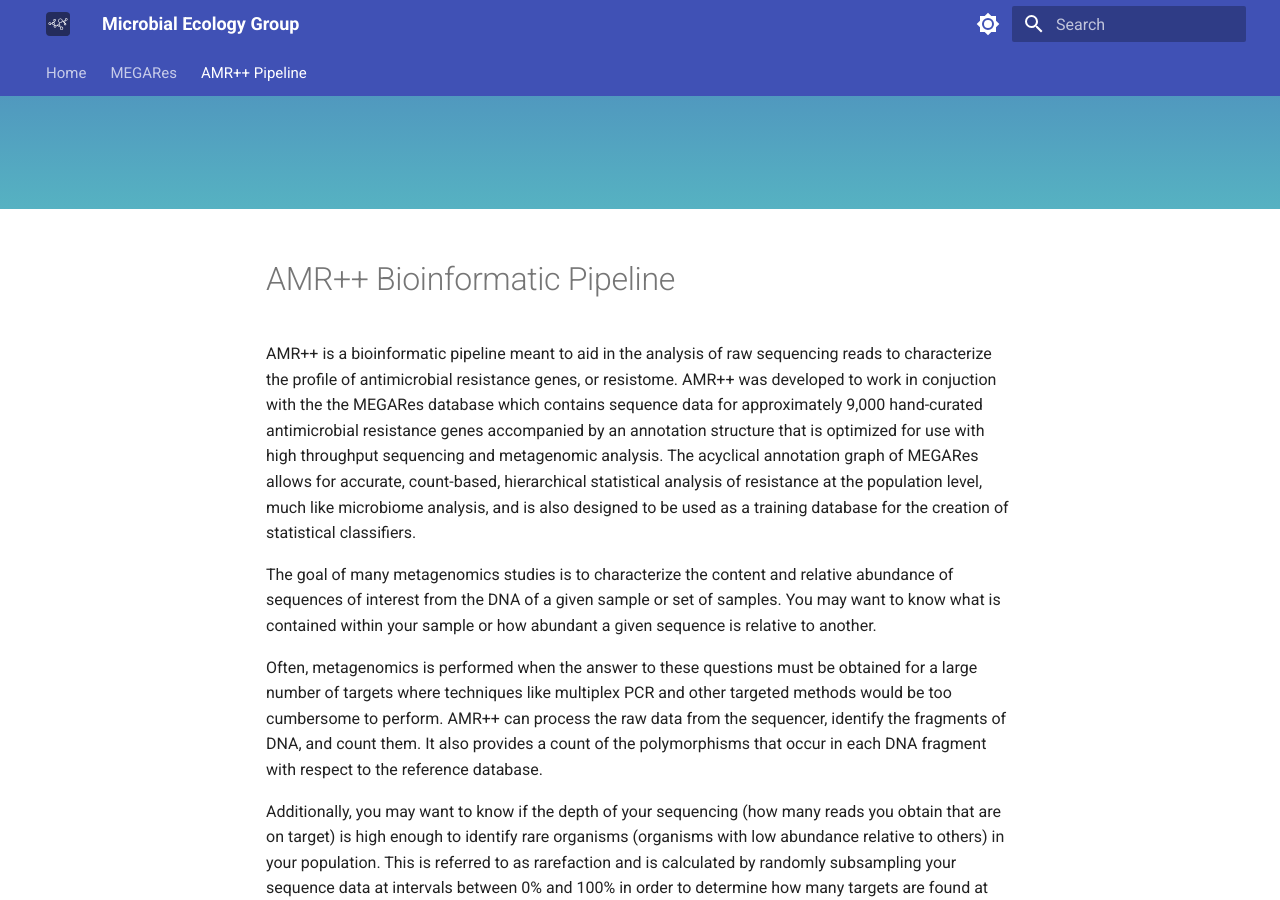
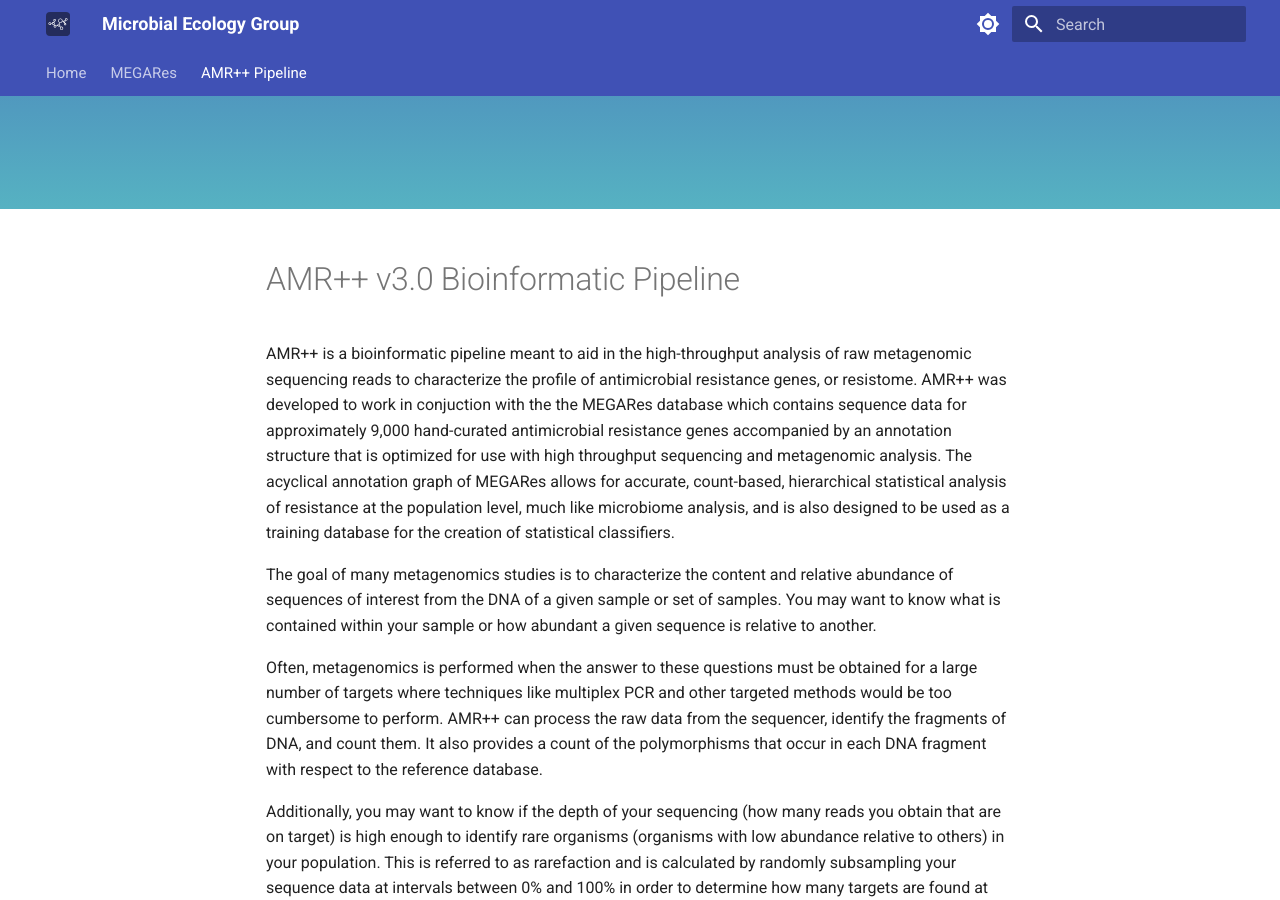
Before and after one commit to Microbial-Ecology-Group/meglab, an MkDocs documentation site: the page built from docs/amrplusplus/index.md, in a window 1280 px wide and 900 px high, scrolled down 320 px. Built offline with MkDocs 1.6.1 and Material for MkDocs 9.7.7, drawn with Linux system fonts in a browser that asks for light colours.

Commit message:
Update index.md

```diff
--- a/docs/amrplusplus/index.md
+++ b/docs/amrplusplus/index.md
@@ -3,9 +3,9 @@ template: amrplusplus.html
 title: AMR++ Pipeline
 ---
 
-# AMR++ Bioinformatic Pipeline
+# AMR++ v3.0 Bioinformatic Pipeline
 
-AMR++ is a bioinformatic pipeline meant to aid in the analysis of raw sequencing reads to characterize the profile of antimicrobial resistance genes, or resistome. AMR++ was developed to work in conjuction with the the MEGARes database which contains sequence data for approximately 9,000 hand-curated antimicrobial resistance genes accompanied by an annotation structure that is optimized for use with high throughput sequencing and metagenomic analysis. The acyclical annotation graph of MEGARes allows for accurate, count-based, hierarchical statistical analysis of resistance at the population level, much like microbiome analysis, and is also designed to be used as a training database for the creation of statistical classifiers.
+AMR++ is a bioinformatic pipeline meant to aid in the high-throughput analysis of raw metagenomic sequencing reads to characterize the profile of antimicrobial resistance genes, or resistome. AMR++ was developed to work in conjuction with the the MEGARes database which contains sequence data for approximately 9,000 hand-curated antimicrobial resistance genes accompanied by an annotation structure that is optimized for use with high throughput sequencing and metagenomic analysis. The acyclical annotation graph of MEGARes allows for accurate, count-based, hierarchical statistical analysis of resistance at the population level, much like microbiome analysis, and is also designed to be used as a training database for the creation of statistical classifiers.
 
 The goal of many metagenomics studies is to characterize the content and relative abundance of sequences of interest from the DNA of a given sample or set of samples. You may want to know what is contained within your sample or how abundant a given sequence is relative to another.
 
```
